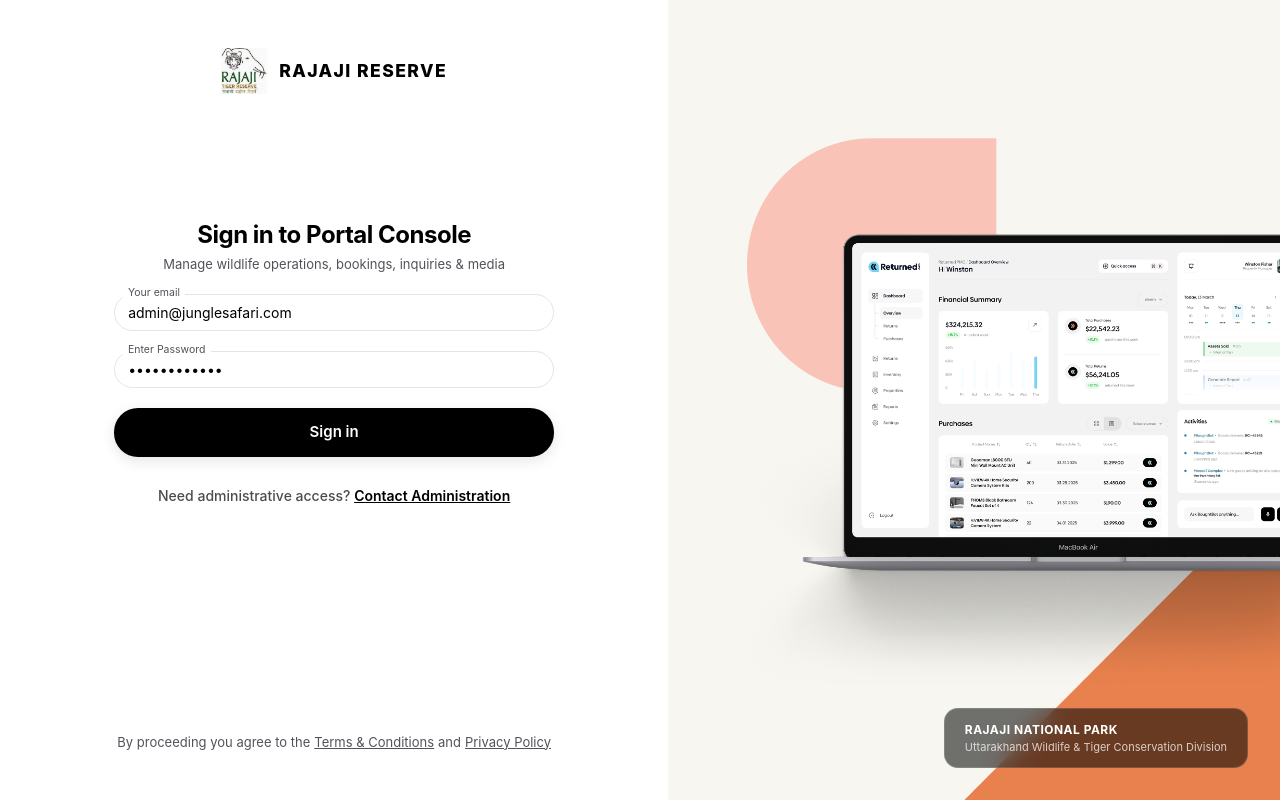
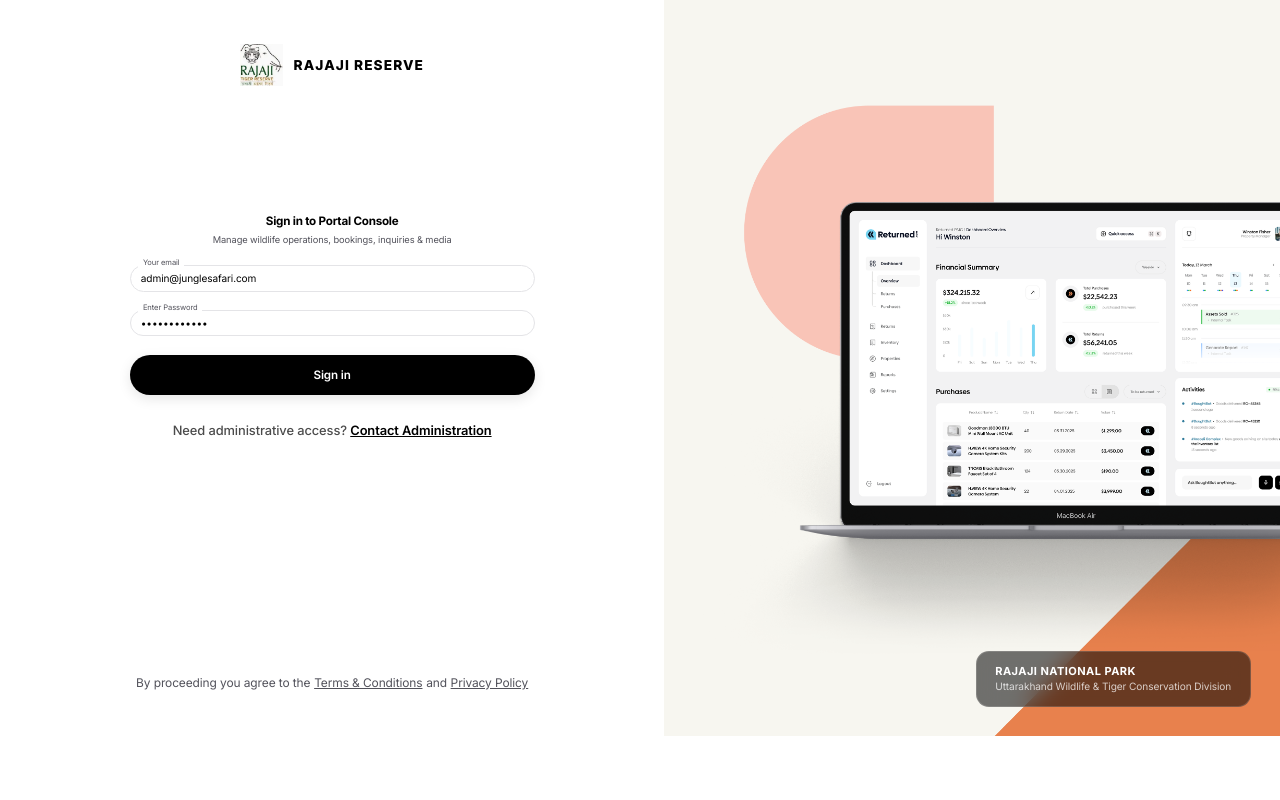
Before and after one commit to rajajinationalpark21/admin, a React (Vite) app: page / in a window 1280 px wide. Built offline with nearby package versions, Linux system fonts and the light colour scheme; no server answers.

Commit message:
fix(admin): adjust typography scale and zoom to eliminate oversized appearance

```diff
--- a/index.html
+++ b/index.html
@@ -5,6 +5,9 @@
     <link rel="icon" type="image/png" href="/favicon.png" />
     <link rel="apple-touch-icon" href="/logo.png" />
     <meta name="viewport" content="width=device-width, initial-scale=1.0" />
+    <link rel="preconnect" href="https://fonts.googleapis.com" />
+    <link rel="preconnect" href="https://fonts.gstatic.com" crossorigin />
+    <link href="https://fonts.googleapis.com/css2?family=Inter:wght@400;500;600;700;800&display=swap" rel="stylesheet" />
     <title>Rajaji National Park - Admin Portal</title>
   </head>
   <body>
--- a/src/components/common/Header.jsx
+++ b/src/components/common/Header.jsx
@@ -37,7 +37,7 @@
           maxWidth: "1400px",
           mx: "auto",
           px: { xs: 2, sm: 3, lg: 4 },
-          py: 1.75,
+          py: 1.1,
           display: "flex",
           alignItems: "center",
           justifyContent: "space-between",
@@ -48,14 +48,14 @@
         <Box sx={{ minWidth: 0 }}>
           <Typography
             sx={{
-              fontSize: "0.75rem",
+              fontSize: "0.6875rem",
               fontWeight: 500,
               color: "text.secondary",
               letterSpacing: "0.01em",
               display: "flex",
               alignItems: "center",
               gap: 0.5,
-              mb: 0.25,
+              mb: 0.15,
             }}
           >
             <span>safari /</span>
@@ -65,7 +65,7 @@
           </Typography>
           <Typography
             sx={{
-              fontSize: { xs: "1.125rem", sm: "1.25rem" },
+              fontSize: { xs: "0.9375rem", sm: "1.0625rem" },
               fontWeight: 700,
               color: "text.primary",
               letterSpacing: "-0.02em",
@@ -76,14 +76,14 @@
             <span>{adminName}</span>
           </Typography>
           {subtitle && (
-            <Typography sx={{ fontSize: "0.75rem", color: "text.secondary", mt: 0.25 }}>
+            <Typography sx={{ fontSize: "0.6875rem", color: "text.secondary", mt: 0.2 }}>
               {subtitle}
             </Typography>
           )}
         </Box>
 
         {/* Right Action Bar */}
-        <Box sx={{ display: "flex", alignItems: "center", gap: 1.5, flexShrink: 0 }}>
+        <Box sx={{ display: "flex", alignItems: "center", gap: 1.25, flexShrink: 0 }}>
           {/* Live Website Link */}
           <Button
             component="a"
@@ -92,18 +92,18 @@
             rel="noopener noreferrer"
             variant="outlined"
             size="small"
-            startIcon={<ExternalLink size={14} />}
+            startIcon={<ExternalLink size={13} />}
             sx={{
               display: { xs: "none", sm: "inline-flex" },
               textTransform: "none",
-              fontSize: "0.8125rem",
+              fontSize: "0.75rem",
               fontWeight: 600,
-              borderRadius: "12px",
+              borderRadius: "8px",
               borderColor: "divider",
               color: "text.primary",
               backgroundColor: "background.paper",
-              py: 0.75,
-              px: 1.5,
+              py: 0.5,
+              px: 1.2,
               "&:hover": {
                 borderColor: "text.secondary",
                 backgroundColor: "action.hover",
--- a/src/components/common/Sidebar.jsx
+++ b/src/components/common/Sidebar.jsx
@@ -28,8 +28,8 @@
 } from "lucide-react";
 import { useLocation, useNavigate, Link } from "react-router-dom";
 
-const COLLAPSED_WIDTH = 68;
-const EXPANDED_WIDTH = 230;
+const COLLAPSED_WIDTH = 62;
+const EXPANDED_WIDTH = 216;
 
 const NAV_SECTIONS = [
   {
@@ -67,14 +67,14 @@
     <Box
       onClick={onClick}
       sx={{
-        height: 40,
-        px: collapsed ? 0 : 1.5,
-        my: 0.35,
+        height: 35,
+        px: collapsed ? 0 : 1.25,
+        my: 0.15,
         display: "flex",
         flexDirection: "row",
         alignItems: "center",
         justifyContent: collapsed ? "center" : "flex-start",
-        borderRadius: "8px",
+        borderRadius: "7px",
         cursor: "pointer",
         backgroundColor: isActive ? "action.selected" : "transparent",
         color: isActive ? "text.primary" : "text.secondary",
@@ -90,21 +90,21 @@
           display: "flex",
           alignItems: "center",
           justifyContent: "center",
-          width: 20,
-          height: 20,
-          mr: collapsed ? 0 : 1.25,
+          width: 18,
+          height: 18,
+          mr: collapsed ? 0 : 1.1,
           color: isActive ? "text.primary" : "text.secondary",
           shrink: 0,
         }}
       >
-        <Icon size={18} strokeWidth={isActive ? 2.2 : 1.8} />
+        <Icon size={16} strokeWidth={isActive ? 2.2 : 1.8} />
       </Box>
 
       {!collapsed && (
         <>
           <Typography
             sx={{
-              fontSize: "0.875rem",
+              fontSize: "0.8125rem",
               fontWeight: isActive ? 600 : 450,
               whiteSpace: "nowrap",
               overflow: "hidden",
@@ -295,16 +295,16 @@
           }}
         >
           {NAV_SECTIONS.map((section, idx) => (
-            <Box key={section.group} sx={{ mb: 2 }}>
+            <Box key={section.group} sx={{ mb: 1.35 }}>
               {!isCollapsed && (
                 <Typography
                   sx={{
-                    fontSize: "0.6875rem",
+                    fontSize: "0.625rem",
                     fontWeight: 700,
                     letterSpacing: "0.08em",
                     color: "text.secondary",
                     px: 1,
-                    mb: 0.5,
+                    mb: 0.35,
                   }}
                 >
                   {section.group}
--- a/src/index.css
+++ b/src/index.css
@@ -3,13 +3,31 @@
 @tailwind utilities;
 
 html {
+  font-size: 13.5px;
   scroll-behavior: smooth;
   -webkit-tap-highlight-color: transparent;
   -webkit-text-size-adjust: 100%;
 }
 
+@media (min-width: 1440px) {
+  html {
+    font-size: 13px;
+  }
+}
+
 body {
   overscroll-behavior-y: none;
+  font-size: 0.8125rem;
+  letter-spacing: -0.01em;
+  -webkit-font-smoothing: antialiased;
+  -moz-osx-font-smoothing: grayscale;
+}
+
+/* Compact, proportional desktop scaling to eliminate zoomed-in appearance */
+@media (min-width: 768px) {
+  body {
+    zoom: 0.92;
+  }
 }
 
 /* Smooth scrolling container */
--- a/src/pages/Dashboard.jsx
+++ b/src/pages/Dashboard.jsx
@@ -86,7 +86,7 @@
       </Box>
 
       <Box sx={{ mt: "auto" }}>
-        <Typography sx={{ fontSize: { xs: "1.5rem", sm: "1.75rem" }, fontWeight: 700, color: "text.primary", letterSpacing: "-0.02em" }}>
+        <Typography sx={{ fontSize: { xs: "1.25rem", sm: "1.45rem" }, fontWeight: 700, color: "text.primary", letterSpacing: "-0.02em" }}>
           {value}
         </Typography>
       </Box>
--- a/src/theme/muiTheme.js
+++ b/src/theme/muiTheme.js
@@ -158,17 +158,20 @@
         "Arial",
         "sans-serif",
       ].join(","),
-      h1: { fontWeight: 700, letterSpacing: "-0.025em" },
-      h2: { fontWeight: 700, letterSpacing: "-0.025em" },
-      h3: { fontWeight: 600, letterSpacing: "-0.02em" },
-      h4: { fontWeight: 600, letterSpacing: "-0.015em" },
-      h5: { fontWeight: 600 },
-      h6: { fontWeight: 600, fontSize: "1rem" },
-      subtitle1: { fontSize: "0.875rem" },
+      fontSize: 13,
+      htmlFontSize: 13.5,
+      h1: { fontWeight: 700, fontSize: "1.4rem", letterSpacing: "-0.025em" },
+      h2: { fontWeight: 700, fontSize: "1.25rem", letterSpacing: "-0.025em" },
+      h3: { fontWeight: 600, fontSize: "1.125rem", letterSpacing: "-0.02em" },
+      h4: { fontWeight: 600, fontSize: "1rem", letterSpacing: "-0.015em" },
+      h5: { fontWeight: 600, fontSize: "0.9375rem", letterSpacing: "-0.01em" },
+      h6: { fontWeight: 600, fontSize: "0.875rem" },
+      subtitle1: { fontSize: "0.8125rem" },
       subtitle2: { fontSize: "0.75rem" },
-      body1: { fontSize: "0.875rem" },
-      body2: { fontSize: "0.8125rem" },
-      button: { textTransform: "none", fontWeight: 600 },
+      body1: { fontSize: "0.8125rem" },
+      body2: { fontSize: "0.75rem" },
+      button: { textTransform: "none", fontWeight: 600, fontSize: "0.8125rem" },
+      caption: { fontSize: "0.6875rem" },
     },
     shape: {
       borderRadius: 10,
@@ -232,8 +235,8 @@
         styleOverrides: {
           root: {
             borderBottom: `1px solid ${paletteConfig.divider}`,
-            fontSize: "0.8125rem",
-            padding: "12px 16px",
+            fontSize: "0.78125rem",
+            padding: "8px 12px",
           },
           head: {
             color: paletteConfig.text.secondary,
@@ -241,6 +244,7 @@
             textTransform: "uppercase",
             fontSize: "0.6875rem",
             letterSpacing: "0.05em",
+            padding: "8px 12px",
             backgroundColor: paletteConfig.tableHeadBg,
           },
           body: {
@@ -277,18 +281,19 @@
           root: {
             borderRadius: 6,
             fontWeight: 600,
-            fontSize: "0.75rem",
-            height: 24,
+            fontSize: "0.6875rem",
+            height: 22,
           },
         },
       },
       MuiButton: {
         styleOverrides: {
           root: {
-            borderRadius: 8,
+            borderRadius: 7,
             fontWeight: 600,
             textTransform: "none",
-            padding: "6px 14px",
+            fontSize: "0.78125rem",
+            padding: "4.5px 11px",
             boxShadow: "none",
             "&:hover": {
               boxShadow: "none",
@@ -300,8 +305,8 @@
         styleOverrides: {
           root: {
             backgroundColor: paletteConfig.inputBg,
-            borderRadius: 8,
-            fontSize: "0.875rem",
+            borderRadius: 7,
+            fontSize: "0.8125rem",
             transition: "border-color 0.15s ease, box-shadow 0.15s ease",
             "& .MuiOutlinedInput-notchedOutline": {
               borderColor: paletteConfig.inputBorder,
@@ -321,7 +326,7 @@
             },
           },
           input: {
-            padding: "8.5px 14px",
+            padding: "6.5px 12px",
             color: paletteConfig.text.primary,
             "&::placeholder": {
               color: paletteConfig.mode === "light"
@@ -335,8 +340,9 @@
       MuiSelect: {
         styleOverrides: {
           select: {
-            paddingTop: "8.5px",
-            paddingBottom: "8.5px",
+            paddingTop: "6.5px",
+            paddingBottom: "6.5px",
+            fontSize: "0.8125rem",
             display: "flex",
             alignItems: "center",
           },
@@ -350,7 +356,7 @@
           paper: {
             backgroundColor: paletteConfig.background.paper,
             border: `1px solid ${paletteConfig.divider}`,
-            borderRadius: 10,
+            borderRadius: 8,
             boxShadow: paletteConfig.mode === "light"
               ? "0 10px 15px -3px rgba(0, 0, 0, 0.08), 0 4px 6px -4px rgba(0, 0, 0, 0.04)"
               : "0 10px 25px -5px rgba(0, 0, 0, 0.6), 0 8px 10px -6px rgba(0, 0, 0, 0.5)",
@@ -360,10 +366,10 @@
       MuiMenuItem: {
         styleOverrides: {
           root: {
-            fontSize: "0.8125rem",
-            padding: "8px 14px",
+            fontSize: "0.78125rem",
+            padding: "6px 12px",
             borderRadius: 6,
-            margin: "2px 6px",
+            margin: "2px 5px",
             transition: "all 0.15s ease",
             "&:hover": {
               backgroundColor: paletteConfig.tableRowHover,
```
